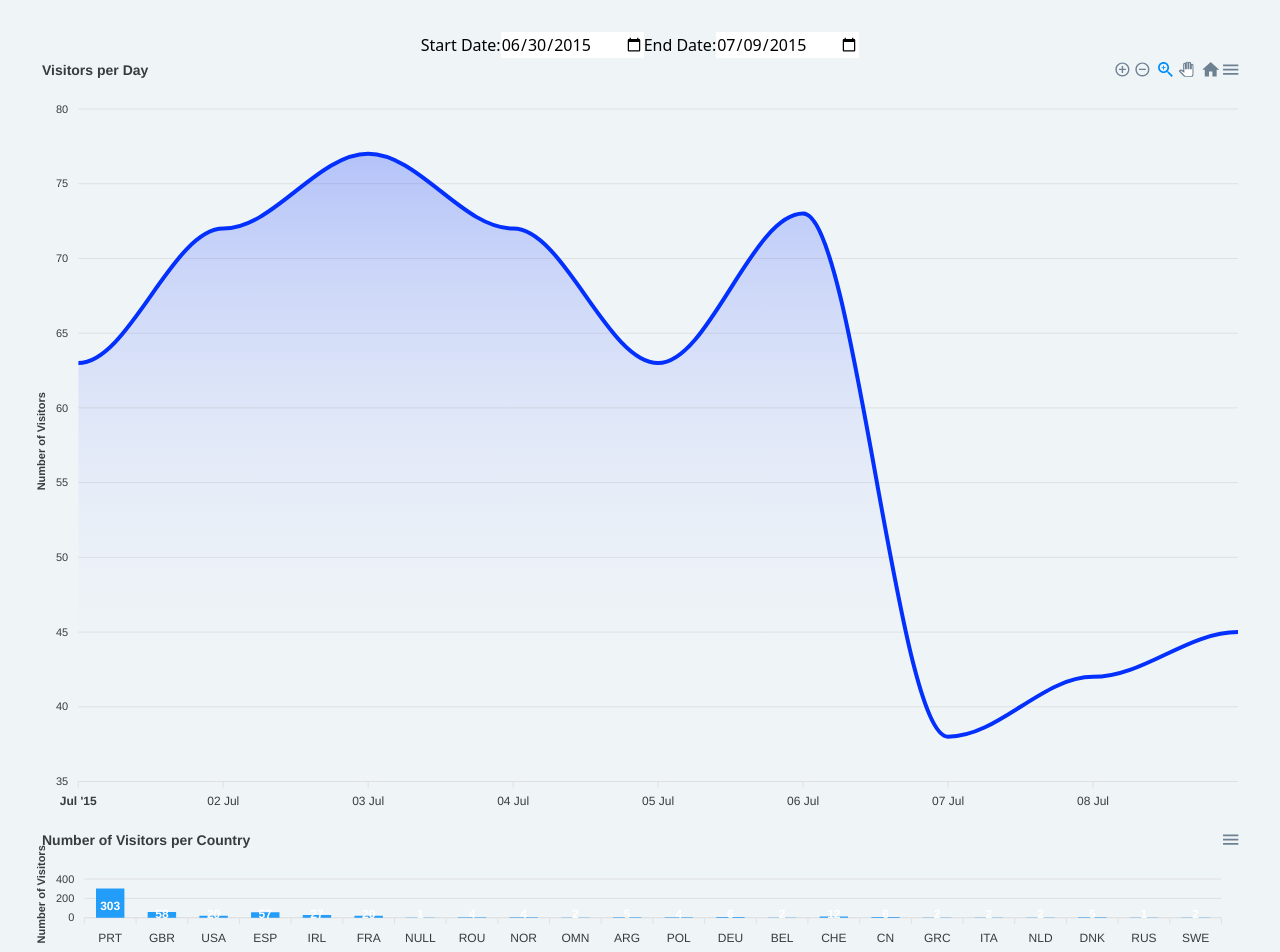
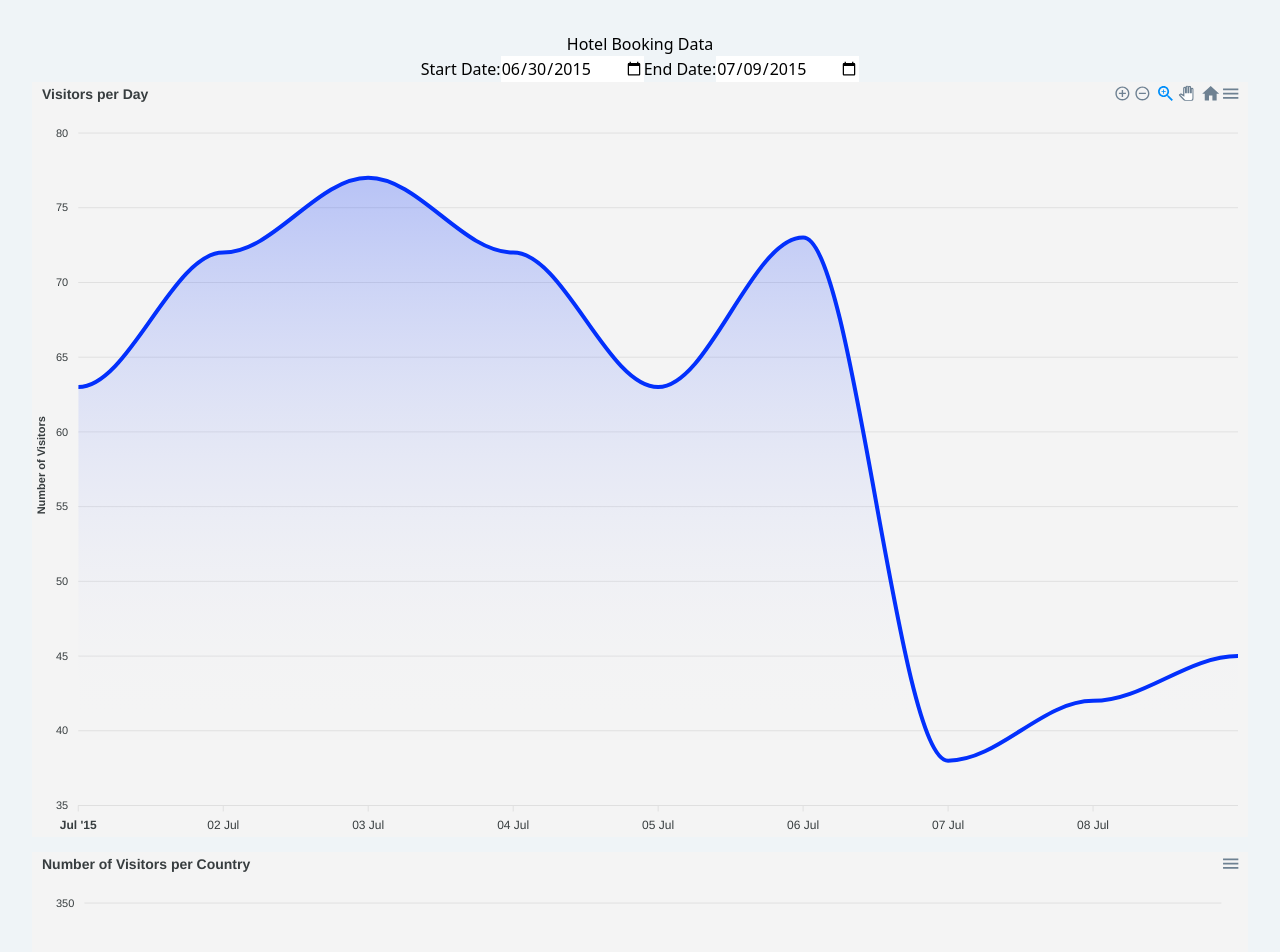
Before and after one commit to ALOK9442/waterdipassignment, a React (Vite) app: page / in a window 1280 px wide. Shown: the top 952 px of the page. Built offline with nearby package versions, Linux system fonts and the light colour scheme.

Commit message:
style: chart done

```diff
--- a/src/App.tsx
+++ b/src/App.tsx
@@ -12,7 +12,8 @@ function App() {
   const [endDate, setEndDate] = useState<string>("2015-07-09");
   const booking: Booking[] = useBookings();
   return (
-    <div className="w-full bg-white">
+    <div className="w-full bg-gray-400">
+      <h1 className="text-2xl font-bold p-4">Hotel Booking Data</h1>
       <DateInput
         startDate={startDate}
         setStartDate={setStartDate}
--- a/src/charts/countryvisitchart.tsx
+++ b/src/charts/countryvisitchart.tsx
@@ -60,6 +60,10 @@ export default function CountryVisitorsChart({
     chart: {
       type: "bar",
       height: 300,
+      zoom: {
+        enabled: true,
+      },
+      background: "#f4f4f4",
     },
     plotOptions: {
       bar: {
@@ -93,7 +97,6 @@ export default function CountryVisitorsChart({
         options={columnChartOptions}
         series={columnChartOptions.series}
         type="bar"
-        height="100%"
       />
     </div>
   );
--- a/src/charts/sparklinechart.tsx
+++ b/src/charts/sparklinechart.tsx
@@ -67,6 +67,7 @@ export default function SparklineCharts({
     },
     stroke: {
       curve: "smooth",
+      colors: ["#8dc4e7"],
     },
     tooltip: {
       fixed: {
@@ -90,7 +91,7 @@ export default function SparklineCharts({
 
   return (
     <div className="flex justify-around mt-8 gap-8">
-      <div className="text-center p-4 border border-gray-300 rounded-lg">
+      <div className="text-center p-4 border border-gray-300 rounded-lg bg-[#f4f4f4]">
         <h4 className="mb-2 text-lg font-bold">Total Adults</h4>
         <ReactApexChart
           options={sparklineOptions("Adults", totalAdults, adultVisitorData)}
@@ -98,7 +99,7 @@ export default function SparklineCharts({
           type="line"
         />
       </div>
-      <div className="text-center p-4 border border-gray-300 rounded-lg">
+      <div className="text-center p-4 border border-gray-300 rounded-lg bg-[#f4f4f4]">
         <h4 className="mb-2 text-lg font-bold">Total Children</h4>
         <ReactApexChart
           options={sparklineOptions(
--- a/src/charts/timeseries.tsx
+++ b/src/charts/timeseries.tsx
@@ -64,6 +64,7 @@ export default function TimeChart({
     chart: {
       type: "area",
       stacked: false,
+      background: "#f4f4f4",
       height: 500,
       zoom: {
         type: "x",
--- a/src/components/dateinput.tsx
+++ b/src/components/dateinput.tsx
@@ -7,14 +7,14 @@ export default function DateInput({
   setEndDate,
 }: DateInputProps) {
   return (
-    <div className="flex sm:flex-row flex-col gap-6 pb-6">
+    <div className="flex sm:flex-row flex-col sm:gap-6 gap-2 border-2 w-fit p-2 h-full justify-center items-center bg-gray-300 ml-2 sm:ml-8">
       <label className="flex items-center">
         Start Date:
         <input
           type="date"
           value={startDate}
           onChange={(e) => setStartDate(e.target.value)}
-          className="w-28 ml-2"
+          className="w-28 ml-2 bg-gray-300"
         />
       </label>
       <label className="flex items-center">
@@ -23,7 +23,7 @@ export default function DateInput({
           type="date"
           value={endDate}
           onChange={(e) => setEndDate(e.target.value)}
-          className="w-28 ml-2"
+          className="w-28 ml-2 bg-gray-300"
         />
       </label>
     </div>
```
